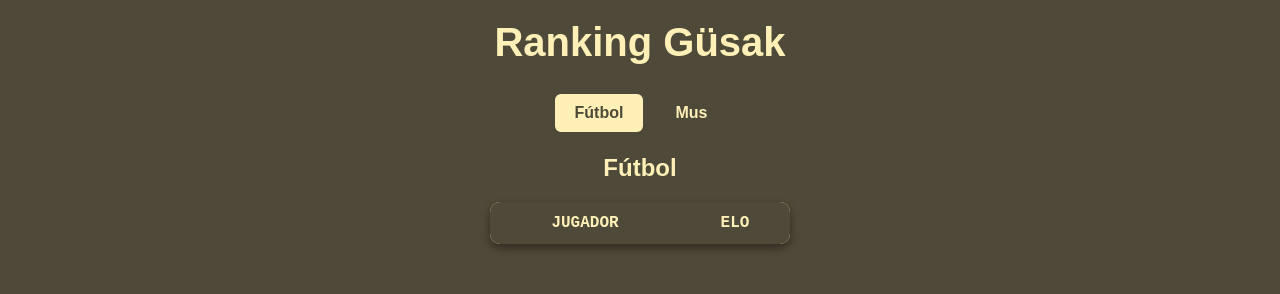
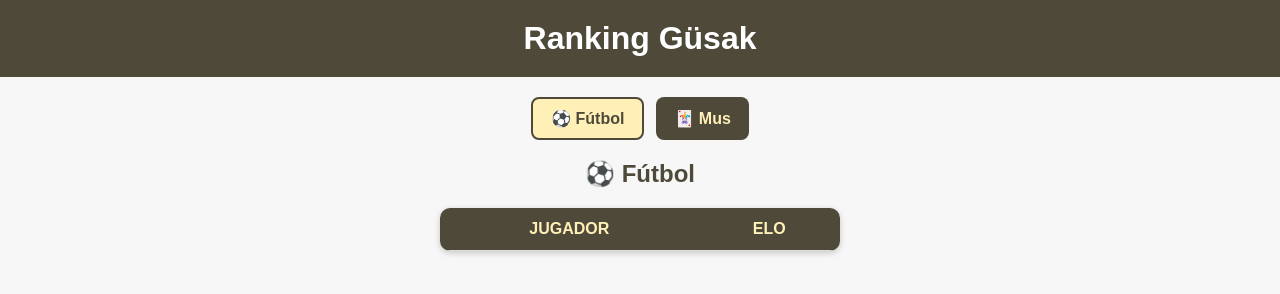
Before and after one commit to elorank99gdk/ranking-elo, a plain HTML site: page index.html in a window 1280 px wide. Drawn offline with Linux system fonts and the light colour scheme; no server answers.

Commit message:
Update index.html

```diff
--- a/index.html
+++ b/index.html
@@ -5,44 +5,45 @@
   <meta name="viewport" content="width=device-width, initial-scale=1.0">
   <title>Ranking Güsak</title>
   <style>
+    /* Reset básico */
     body {
       font-family: Arial, sans-serif;
-  text-align: center;
-  background-color: #4E4938; /* Marrón oscuro */
-  color: #FFF0B8; /* Texto en color claro */
+      background-color: #f7f7f7; /* Fondo neutro */
+      color: #333;
       margin: 0;
       padding: 0;
     }
 
-h1 {
-  margin-top: 20px;
-  font-size: 2.5rem;
-  color: #FFF0B8;
+    header {
+      background-color: #4E4938;
+      color: #FFF;
+      padding: 20px;
+      text-align: center;
     }
 
-h2 {
-  color: #FFF0B8;
-  margin-top: 20px;
+    h1 {
+      margin: 0;
+      font-size: 2rem;
     }
 
-/* Botones: dejamos el código que ya tenías */
+    /* Botones */
     .botones {
       margin: 20px;
       display: flex;
       justify-content: center;
-  gap: 10px;
+      gap: 12px;
     }
 
     .botones button {
       background-color: #4E4938;
       color: #FFF0B8;
       border: none;
-  padding: 10px 20px;
+      padding: 10px 18px;
       font-size: 16px;
       font-weight: bold;
       cursor: pointer;
       border-radius: 8px;
-  transition: 0.3s;
+      transition: background 0.3s;
     }
 
     .botones button:hover {
@@ -55,22 +56,35 @@ h2 {
       border: 2px solid #4E4938;
     }
 
-/* Tablas con diseño pro */
+    /* Contenedor */
+    .contenedor {
+      max-width: 600px;
+      margin: auto;
+      text-align: center;
+    }
+
+    h2 {
+      margin-top: 20px;
+      color: #4E4938;
+    }
+
+    /* Tablas */
     table {
       margin: 20px auto;
       border-collapse: collapse;
-  width: 300px;
-  background-color: #FFF0B8;
+      width: 100%;
+      max-width: 400px;
+      background-color: #fff;
       color: #4E4938;
-  font-family: 'Courier New', Courier, monospace; /* Fuente monoespaciada */
+      font-size: 16px;
       border-radius: 10px;
-  overflow: hidden; /* Necesario para aplicar border-radius */
-  box-shadow: 0 4px 8px rgba(0, 0, 0, 0.4);
+      overflow: hidden;
+      box-shadow: 0 2px 6px rgba(0,0,0,0.2);
     }
 
     th, td {
       padding: 12px;
-  border: none;
+      border-bottom: 1px solid #ddd;
     }
 
     th {
@@ -80,57 +94,28 @@ th {
     }
 
     td:nth-child(2) {
-  text-align: center; /* Centrar ELO */
+      text-align: center;
+      font-family: 'Courier New', monospace;
     }
 
-/* Filas alternadas */
     tbody tr:nth-child(even) {
-  background-color: #f0e6c8; /* Un tono más claro para contraste */
-}
-
-/* Centrar los números en la segunda columna */
-    td:nth-child(2) {
-      text-align: center;
-    }
-    .botones {
-  margin: 20px;
-  display: flex;
-  justify-content: center;
-  gap: 10px;
-}
-
-.botones button {
-  background-color: #4E4938; /* Marrón oscuro */
-  color: #FFF0B8; /* Amarillo claro */
-  border: none;
-  padding: 10px 20px;
-  font-size: 16px;
-  font-weight: bold;
-  cursor: pointer;
-  border-radius: 8px;
-  transition: 0.3s;
-}
-
-.botones button:hover {
-  background-color: #333; /* Negro al pasar el ratón */
-}
-
-.botones button.activo {
-  background-color: #FFF0B8;
-  color: #4E4938;
-  border: 2px solid #4E4938;
+      background-color: #f8f4e7;
     }
   </style>
 </head>
 <body>
+  <header>
     <h1>Ranking Güsak</h1>
+  </header>
+
   <div class="botones">
-  <button id="btn-futbol" class="activo">Fútbol</button>
-  <button id="btn-mus">Mus</button>
+    <button id="btn-futbol" class="activo">⚽️ Fútbol</button>
+    <button id="btn-mus">🃏 Mus</button>
   </div>
 
+  <div class="contenedor">
     <div id="futbol-container">
-  <h2>Fútbol</h2>
+      <h2>⚽️ Fútbol</h2>
       <table id="tabla-futbol">
         <thead>
           <tr><th>Jugador</th><th>ELO</th></tr>
@@ -140,13 +125,14 @@ tbody tr:nth-child(even) {
     </div>
 
     <div id="mus-container" style="display: none;">
-  <h2>Mus</h2>
+      <h2>🃏 Mus</h2>
       <table id="tabla-mus">
         <thead>
           <tr><th>Jugador</th><th>ELO</th></tr>
         </thead>
         <tbody></tbody>
       </table>
+    </div>
   </div>
 
   <script>
@@ -159,14 +145,13 @@ tbody tr:nth-child(even) {
       fetch(url)
         .then(res => res.text())
         .then(data => {
-          const filas = data.trim().split("\n").slice(1); // Quitamos cabecera
+          const filas = data.trim().split("\n").slice(1);
           const tbody = document.querySelector(`#${tablaId} tbody`);
-          tbody.innerHTML = ""; // Limpia contenido previo
+          tbody.innerHTML = "";
           const jugadores = filas.map(f => {
             const [jugador, elo] = f.split(",");
             return { jugador, elo: parseFloat(elo) };
           });
-          // Ordenar por ELO descendente
           jugadores.sort((a, b) => b.elo - a.elo);
           jugadores.forEach(j => {
             const tr = document.createElement("tr");
@@ -178,6 +163,26 @@ tbody tr:nth-child(even) {
 
     cargarTabla(urls.futbol, "tabla-futbol");
     cargarTabla(urls.mus, "tabla-mus");
+
+    // Alternar entre Fútbol y Mus
+    const btnFutbol = document.getElementById('btn-futbol');
+    const btnMus = document.getElementById('btn-mus');
+    const futbolContainer = document.getElementById('futbol-container');
+    const musContainer = document.getElementById('mus-container');
+
+    btnFutbol.addEventListener('click', () => {
+      futbolContainer.style.display = 'block';
+      musContainer.style.display = 'none';
+      btnFutbol.classList.add('activo');
+      btnMus.classList.remove('activo');
+    });
+
+    btnMus.addEventListener('click', () => {
+      futbolContainer.style.display = 'none';
+      musContainer.style.display = 'block';
+      btnMus.classList.add('activo');
+      btnFutbol.classList.remove('activo');
+    });
   </script>
 </body>
 </html>
```
Lines whose indentation alone changed are shown as unchanged.
